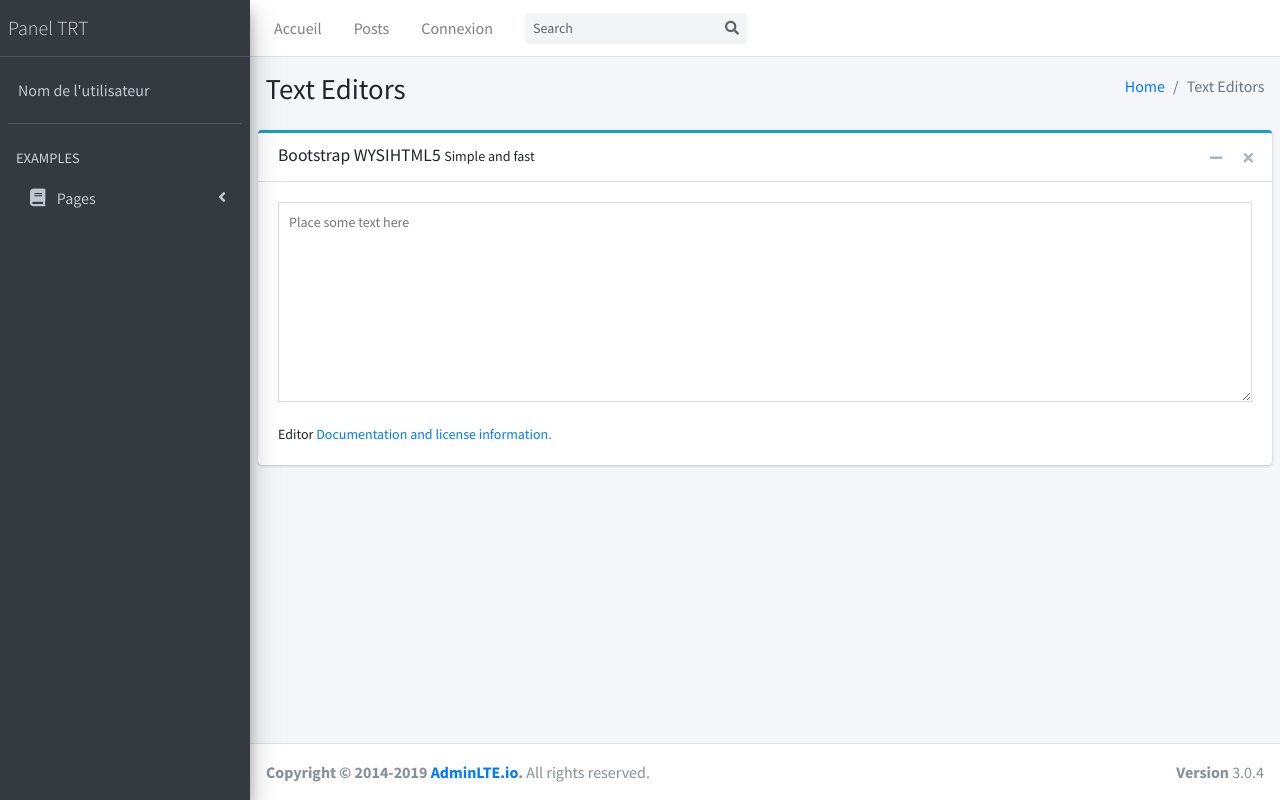
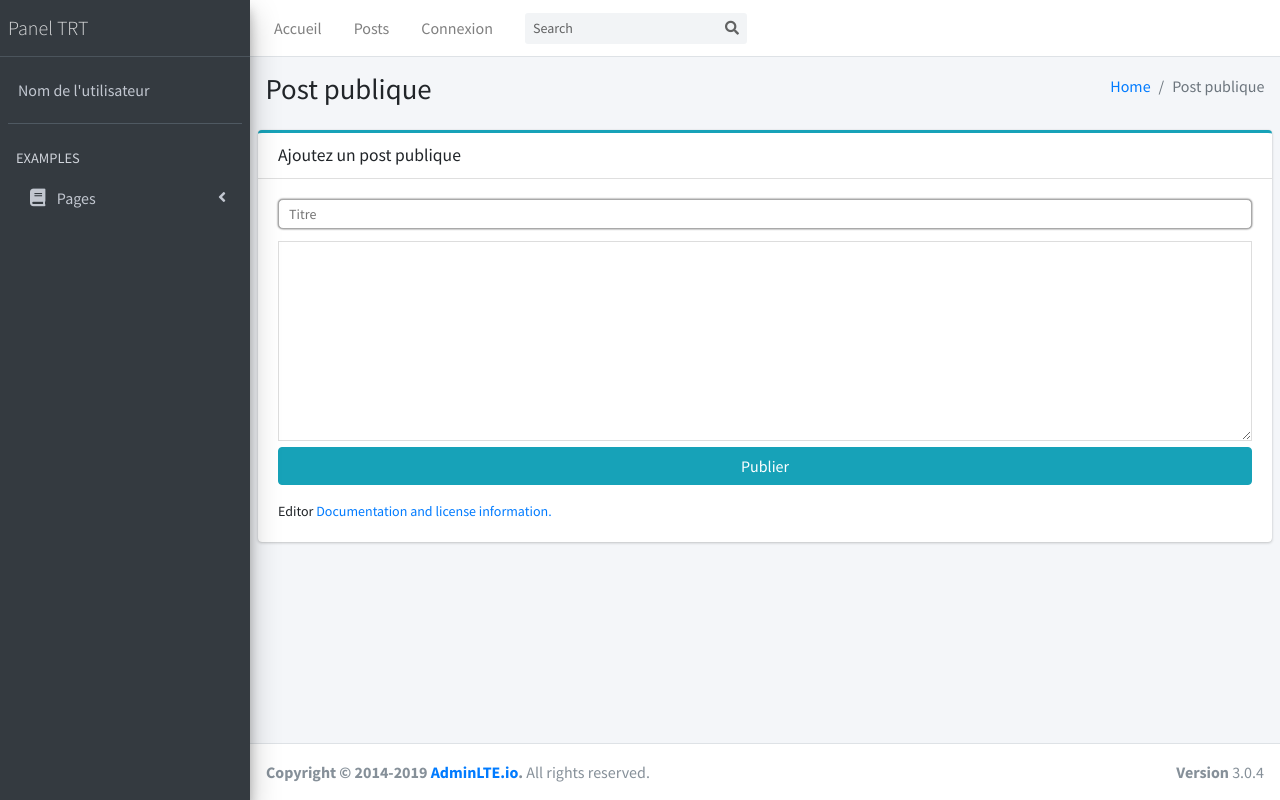
Before and after one commit to TomRobinThibault/TRT, a PHP site: page /publicPost.php in a window 1280 px wide. Run offline with PHP 8.4, Linux system fonts and the light colour scheme; some libraries are stand-ins or nearby versions.

Commit message:
isset btnPublier

```diff
--- /dev/null
+++ b/css/PublicPost.css
@@ -0,0 +1,17 @@
+.title {
+    width: 100%;
+    height: 30px;
+    margin-bottom: 1vw;
+    border-radius: 5px;
+    font-size: 14px;
+    line-height: 18px;
+    border: 1px solid #a9a9a9;
+    padding: 10px;
+    box-shadow: 0 0 2px 0 rgba(0, 0, 0, 0.7);
+}
+
+#btnPublier {
+    width: 100%;
+    background-color: #17a2b8;
+    border: #17a2b8 1px solid;
+}
--- a/publicPost.php
+++ b/publicPost.php
@@ -1,5 +1,6 @@
 <!DOCTYPE html>
 <html>
+
 <head>
   <meta charset="utf-8">
   <meta http-equiv="X-UA-Compatible" content="IE=edge">
@@ -17,7 +18,10 @@
   <link rel="stylesheet" href="./plugins/summernote/summernote-bs4.css">
   <!-- Google Font: Source Sans Pro -->
   <link href="https://fonts.googleapis.com/css?family=Source+Sans+Pro:300,400,400i,700" rel="stylesheet">
+
+  <link rel="stylesheet" href="./css/PublicPost.css">
 </head>
+
 <body class="hold-transition sidebar-mini">
 
   <?php include "./inc/nav.inc.php"; ?>
@@ -30,12 +34,12 @@
       <div class="container-fluid">
         <div class="row mb-2">
           <div class="col-sm-6">
-            <h1>Text Editors</h1>
+            <h1>Post publique</h1>
           </div>
           <div class="col-sm-6">
             <ol class="breadcrumb float-sm-right">
               <li class="breadcrumb-item"><a href="#">Home</a></li>
-              <li class="breadcrumb-item active">Text Editors</li>
+              <li class="breadcrumb-item active">Post publique</li>
             </ol>
           </div>
         </div>
@@ -49,25 +53,16 @@
           <div class="card card-outline card-info">
             <div class="card-header">
               <h3 class="card-title">
-                Bootstrap WYSIHTML5
-                <small>Simple and fast</small>
+                Ajoutez un post publique
               </h3>
-              <!-- tools box -->
-              <div class="card-tools">
-                <button type="button" class="btn btn-tool btn-sm" data-card-widget="collapse" data-toggle="tooltip"
-                        title="Collapse">
-                  <i class="fas fa-minus"></i></button>
-                <button type="button" class="btn btn-tool btn-sm" data-card-widget="remove" data-toggle="tooltip"
-                        title="Remove">
-                  <i class="fas fa-times"></i></button>
-              </div>
               <!-- /. tools -->
             </div>
             <!-- /.card-header -->
             <div class="card-body pad">
               <div class="mb-3">
-                <textarea class="textarea" placeholder="Place some text here"
-                          style="width: 100%; height: 200px; font-size: 14px; line-height: 18px; border: 1px solid #dddddd; padding: 10px;"></textarea>
+                <input type="text" class="title" placeholder="Titre" />
+                <textarea class="textarea" style="width: 100%; height: 200px; font-size: 14px; line-height: 18px; border: 1px solid #dddddd; padding: 10px;"></textarea>
+                <button type="submit" id="btnPublier" name="btnPublier" class="btn btn-primary">Publier</button>
               </div>
               <p class="text-sm mb-0">
                 Editor <a href="https://github.com/bootstrap-wysiwyg/bootstrap3-wysiwyg">Documentation and license
@@ -110,10 +105,18 @@
   <!-- Summernote -->
   <script src="./plugins/summernote/summernote-bs4.min.js"></script>
   <script>
-  $(function () {
+    $(function() {
       // Summernote
       $('.textarea').summernote()
     })
   </script>
+
+  <?php
+
+  if (isset($_POST["btnPublier"]))
+    echo "oui";
+  ?>
+
 </body>
+
 </html>
```
Lines whose indentation alone changed are shown as unchanged.
